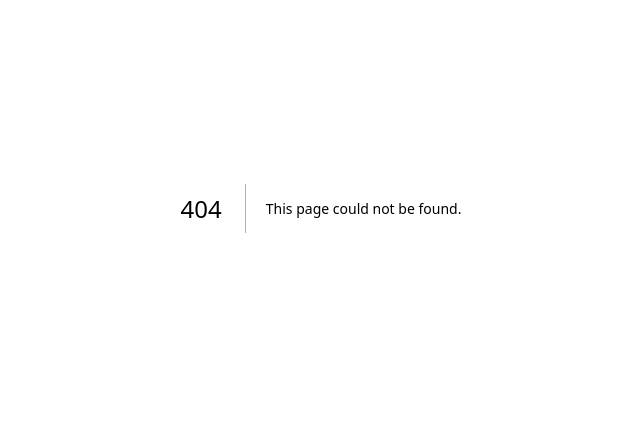
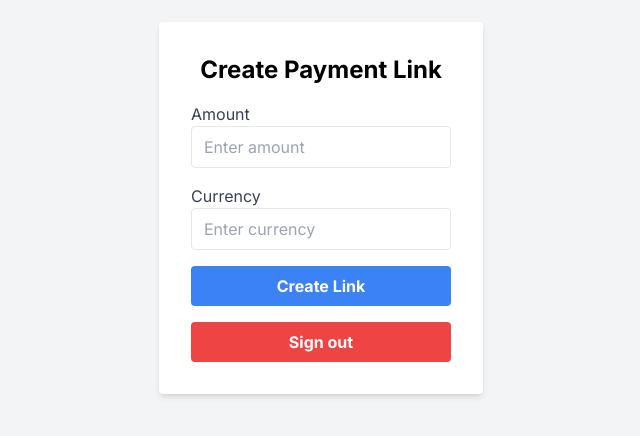
Before and after one commit to eliashezron/starklink, a Next.js app in the folder starklink/: page /home in a window 1280 px wide. Before the commit this address had no page. Shown: the part 192-628 px from the top of the page, without its empty margins (319-959 px from the left). Built offline with nearby package versions, Linux system fonts and the light colour scheme; no server answers; sample sign-in values are in the browser's storage.

Commit message:
add google authentication

```diff
--- /dev/null
+++ b/starklink/src/app/home/page.tsx
@@ -0,0 +1,59 @@
+// src/app/home.tsx
+"use client";
+
+import { useSession, signOut } from "next-auth/react";
+import { useEffect } from "react";
+import { useRouter } from "next/navigation"; // Correct import for App Router
+
+export default function HomePage() {
+  const { data: session, status } = useSession();
+  const router = useRouter();
+
+  useEffect(() => {
+    if (status === "unauthenticated") {
+      router.push("/");
+    }
+  }, [status, router]);
+
+  if (status === "loading") {
+    return <p>Loading...</p>;
+  }
+
+  return (
+    <div className="flex items-center justify-center h-screen bg-gray-100">
+      <div className="p-8 bg-white rounded shadow-md">
+        <h1 className="text-2xl font-bold text-center mb-4">Create Payment Link</h1>
+        <form>
+          <div className="mb-4">
+            <label className="block text-gray-700">Amount</label>
+            <input
+              type="number"
+              className="w-full px-3 py-2 border rounded"
+              placeholder="Enter amount"
+            />
+          </div>
+          <div className="mb-4">
+            <label className="block text-gray-700">Currency</label>
+            <input
+              type="text"
+              className="w-full px-3 py-2 border rounded"
+              placeholder="Enter currency"
+            />
+          </div>
+          <button
+            type="submit"
+            className="w-full bg-blue-500 text-white font-bold py-2 px-4 rounded hover:bg-blue-700"
+          >
+            Create Link
+          </button>
+        </form>
+        <button
+          onClick={() => signOut()}
+          className="w-full mt-4 bg-red-500 text-white font-bold py-2 px-4 rounded hover:bg-red-700"
+        >
+          Sign out
+        </button>
+      </div>
+    </div>
+  );
+}
--- a/starklink/src/app/layout.tsx
+++ b/starklink/src/app/layout.tsx
@@ -1,6 +1,7 @@
 import type { Metadata } from "next";
 import { Inter } from "next/font/google";
 import "./globals.css";
+import SessionWrapper from "../components/SessionWrapper";
 
 const inter = Inter({ subsets: ["latin"] });
 
@@ -10,13 +11,14 @@ export const metadata: Metadata = {
 };
 
 export default function RootLayout({
-  children,
+  children
 }: Readonly<{
   children: React.ReactNode;
+
 }>) {
   return (
     <html lang="en">
-      <body className={inter.className}>{children}</body>
+      <body className={inter.className}><SessionWrapper>{children}</SessionWrapper></body>
     </html>
   );
 }
--- /dev/null
+++ b/starklink/src/app/middleware.ts
@@ -0,0 +1,14 @@
+// src/app/middleware.ts
+import { NextResponse } from 'next/server';
+import { getToken } from 'next-auth/jwt';
+
+export async function middleware(req:any) {
+  const token = await getToken({ req, secret: process.env.NEXTAUTH_SECRET });
+  const { pathname } = req.nextUrl;
+
+  if (!token && pathname === '/home') {
+    return NextResponse.redirect(new URL('/', req.url));
+  }
+
+  return NextResponse.next();
+}
--- a/starklink/src/app/page.tsx
+++ b/starklink/src/app/page.tsx
@@ -1,113 +1,31 @@
-import Image from "next/image";
+// src/app/page.tsx
+"use client";
+
+import { signIn, useSession } from "next-auth/react";
+import { useEffect } from "react";
+import { useRouter } from "next/navigation"; // Correct import for App Router
 
 export default function Home() {
+  const { data: session, status } = useSession();
+  const router = useRouter();
+
+  useEffect(() => {
+    if (status === "authenticated") {
+      router.push("/home");
+    }
+  }, [status, router]);
+
   return (
-    <main className="flex min-h-screen flex-col items-center justify-between p-24">
-      <div className="z-10 w-full max-w-5xl items-center justify-between font-mono text-sm lg:flex">
-        <p className="fixed left-0 top-0 flex w-full justify-center border-b border-gray-300 bg-gradient-to-b from-zinc-200 pb-6 pt-8 backdrop-blur-2xl dark:border-neutral-800 dark:bg-zinc-800/30 dark:from-inherit lg:static lg:w-auto  lg:rounded-xl lg:border lg:bg-gray-200 lg:p-4 lg:dark:bg-zinc-800/30">
-          Get started by editing&nbsp;
-          <code className="font-mono font-bold">src/app/page.tsx</code>
-        </p>
-        <div className="fixed bottom-0 left-0 flex h-48 w-full items-end justify-center bg-gradient-to-t from-white via-white dark:from-black dark:via-black lg:static lg:size-auto lg:bg-none">
-          <a
-            className="pointer-events-none flex place-items-center gap-2 p-8 lg:pointer-events-auto lg:p-0"
-            href="https://vercel.com?utm_source=create-next-app&utm_medium=appdir-template&utm_campaign=create-next-app"
-            target="_blank"
-            rel="noopener noreferrer"
-          >
-            By{" "}
-            <Image
-              src="/vercel.svg"
-              alt="Vercel Logo"
-              className="dark:invert"
-              width={100}
-              height={24}
-              priority
-            />
-          </a>
-        </div>
+    <div className="flex items-center justify-center h-screen bg-gray-100">
+      <div className="p-8 bg-white rounded shadow-md">
+        <h1 className="text-2xl font-bold text-center mb-4">Welcome to StarkLink</h1>
+        <button
+          onClick={() => signIn("google")}
+          className="w-full bg-blue-500 text-white font-bold py-2 px-4 rounded hover:bg-blue-700"
+        >
+          Sign in with Google
+        </button>
       </div>
-
-      <div className="relative z-[-1] flex place-items-center before:absolute before:h-[300px] before:w-full before:-translate-x-1/2 before:rounded-full before:bg-gradient-radial before:from-white before:to-transparent before:blur-2xl before:content-[''] after:absolute after:-z-20 after:h-[180px] after:w-full after:translate-x-1/3 after:bg-gradient-conic after:from-sky-200 after:via-blue-200 after:blur-2xl after:content-[''] before:dark:bg-gradient-to-br before:dark:from-transparent before:dark:to-blue-700 before:dark:opacity-10 after:dark:from-sky-900 after:dark:via-[#0141ff] after:dark:opacity-40 sm:before:w-[480px] sm:after:w-[240px] before:lg:h-[360px]">
-        <Image
-          className="relative dark:drop-shadow-[0_0_0.3rem_#ffffff70] dark:invert"
-          src="/next.svg"
-          alt="Next.js Logo"
-          width={180}
-          height={37}
-          priority
-        />
-      </div>
-
-      <div className="mb-32 grid text-center lg:mb-0 lg:w-full lg:max-w-5xl lg:grid-cols-4 lg:text-left">
-        <a
-          href="https://nextjs.org/docs?utm_source=create-next-app&utm_medium=appdir-template&utm_campaign=create-next-app"
-          className="group rounded-lg border border-transparent px-5 py-4 transition-colors hover:border-gray-300 hover:bg-gray-100 hover:dark:border-neutral-700 hover:dark:bg-neutral-800/30"
-          target="_blank"
-          rel="noopener noreferrer"
-        >
-          <h2 className="mb-3 text-2xl font-semibold">
-            Docs{" "}
-            <span className="inline-block transition-transform group-hover:translate-x-1 motion-reduce:transform-none">
-              -&gt;
-            </span>
-          </h2>
-          <p className="m-0 max-w-[30ch] text-sm opacity-50">
-            Find in-depth information about Next.js features and API.
-          </p>
-        </a>
-
-        <a
-          href="https://nextjs.org/learn?utm_source=create-next-app&utm_medium=appdir-template-tw&utm_campaign=create-next-app"
-          className="group rounded-lg border border-transparent px-5 py-4 transition-colors hover:border-gray-300 hover:bg-gray-100 hover:dark:border-neutral-700 hover:dark:bg-neutral-800/30"
-          target="_blank"
-          rel="noopener noreferrer"
-        >
-          <h2 className="mb-3 text-2xl font-semibold">
-            Learn{" "}
-            <span className="inline-block transition-transform group-hover:translate-x-1 motion-reduce:transform-none">
-              -&gt;
-            </span>
-          </h2>
-          <p className="m-0 max-w-[30ch] text-sm opacity-50">
-            Learn about Next.js in an interactive course with&nbsp;quizzes!
-          </p>
-        </a>
-
-        <a
-          href="https://vercel.com/templates?framework=next.js&utm_source=create-next-app&utm_medium=appdir-template&utm_campaign=create-next-app"
-          className="group rounded-lg border border-transparent px-5 py-4 transition-colors hover:border-gray-300 hover:bg-gray-100 hover:dark:border-neutral-700 hover:dark:bg-neutral-800/30"
-          target="_blank"
-          rel="noopener noreferrer"
-        >
-          <h2 className="mb-3 text-2xl font-semibold">
-            Templates{" "}
-            <span className="inline-block transition-transform group-hover:translate-x-1 motion-reduce:transform-none">
-              -&gt;
-            </span>
-          </h2>
-          <p className="m-0 max-w-[30ch] text-sm opacity-50">
-            Explore starter templates for Next.js.
-          </p>
-        </a>
-
-        <a
-          href="https://vercel.com/new?utm_source=create-next-app&utm_medium=appdir-template&utm_campaign=create-next-app"
-          className="group rounded-lg border border-transparent px-5 py-4 transition-colors hover:border-gray-300 hover:bg-gray-100 hover:dark:border-neutral-700 hover:dark:bg-neutral-800/30"
-          target="_blank"
-          rel="noopener noreferrer"
-        >
-          <h2 className="mb-3 text-2xl font-semibold">
-            Deploy{" "}
-            <span className="inline-block transition-transform group-hover:translate-x-1 motion-reduce:transform-none">
-              -&gt;
-            </span>
-          </h2>
-          <p className="m-0 max-w-[30ch] text-balance text-sm opacity-50">
-            Instantly deploy your Next.js site to a shareable URL with Vercel.
-          </p>
-        </a>
-      </div>
-    </main>
+    </div>
   );
 }
--- /dev/null
+++ b/starklink/src/components/SessionWrapper.tsx
@@ -0,0 +1,8 @@
+// src/app/components/SessionWrapper.tsx
+"use client"; // Ensures this component is a client component
+
+import { SessionProvider } from "next-auth/react";
+
+export default function SessionWrapper({ children }: { children: React.ReactNode }) {
+  return <SessionProvider>{children}</SessionProvider>;
+}
--- /dev/null
+++ b/starklink/src/pages/api/auth/[...nextauth].js
@@ -0,0 +1,26 @@
+// src/pages/api/auth/[...nextauth].js
+import NextAuth from "next-auth";
+import GoogleProvider from "next-auth/providers/google";
+
+export default NextAuth({
+  providers: [
+    GoogleProvider({
+      clientId: process.env.GOOGLE_CLIENT_ID,
+      clientSecret: process.env.GOOGLE_CLIENT_SECRET,
+    }),
+  ],
+  secret: process.env.NEXTAUTH_SECRET,
+  session: {
+    jwt: true,
+  },
+  callbacks: {
+    async redirect({ url, baseUrl }) {
+      // Ensure a relative URL redirection after sign in
+      return baseUrl;
+    },
+  },
+  pages: {
+    signIn: '/', // Redirect here if user tries to access a protected page
+    error: '/error', // Error code passed in query string as ?error=
+  },
+});
--- /dev/null
+++ b/starklink/tailwind.config.js
@@ -0,0 +1,10 @@
+// tailwind.config.js
+module.exports = {
+    content: [
+      "./src/**/*.{js,ts,jsx,tsx}",
+    ],
+    theme: {
+      extend: {},
+    },
+    plugins: [],
+  };
--- a/starklink/tailwind.config.ts
+++ /dev/null
@@ -1,20 +0,0 @@
-import type { Config } from "tailwindcss";
-
-const config: Config = {
-  content: [
-    "./src/pages/**/*.{js,ts,jsx,tsx,mdx}",
-    "./src/components/**/*.{js,ts,jsx,tsx,mdx}",
-    "./src/app/**/*.{js,ts,jsx,tsx,mdx}",
-  ],
-  theme: {
-    extend: {
-      backgroundImage: {
-        "gradient-radial": "radial-gradient(var(--tw-gradient-stops))",
-        "gradient-conic":
-          "conic-gradient(from 180deg at 50% 50%, var(--tw-gradient-stops))",
-      },
-    },
-  },
-  plugins: [],
-};
-export default config;
```
